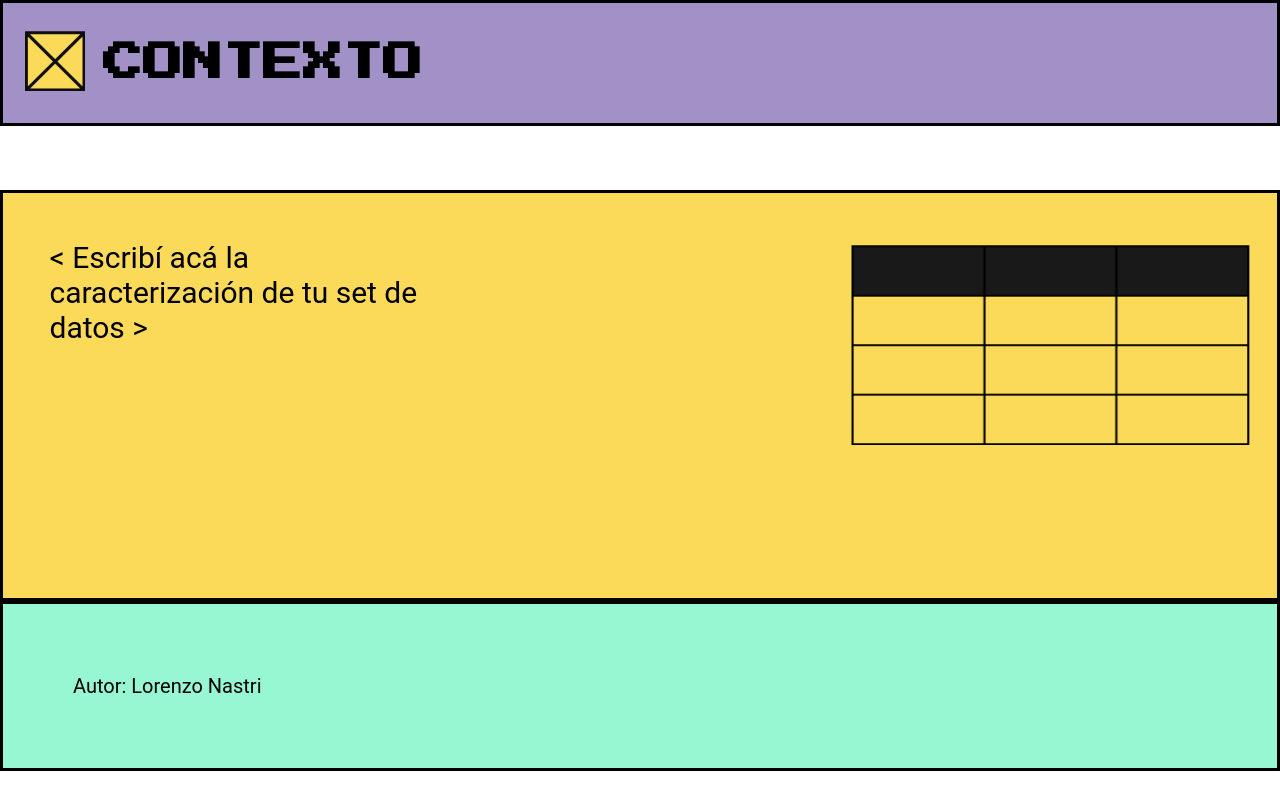
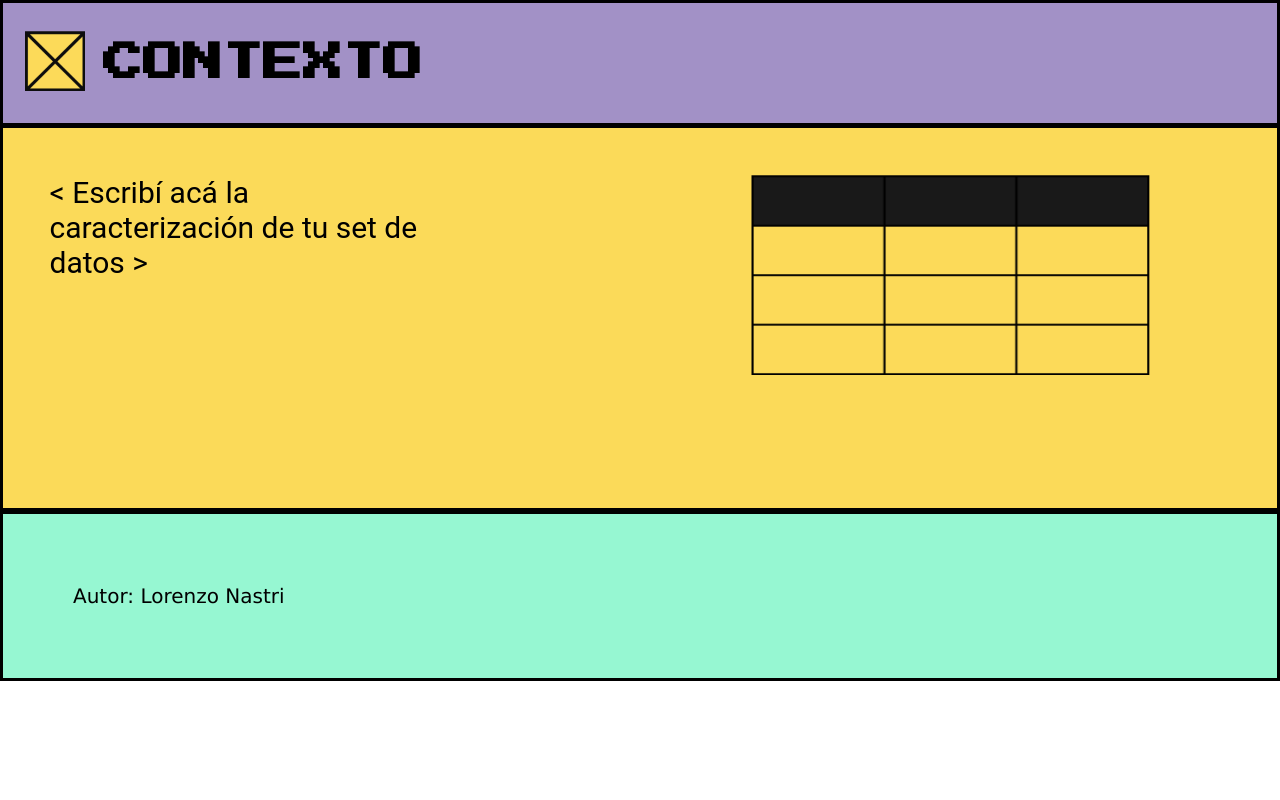
Before and after one commit to lnastri25/FI_UCEMA, a Flask app: page / in a window 1280 px wide. Run offline with Flask 3, Linux system fonts and the light colour scheme.

Commit message:
web y maquetado

```diff
--- a/web/practica_flask/static/css/home.css
+++ b/web/practica_flask/static/css/home.css
@@ -11,7 +11,8 @@
     right: -25px;
     width: 60px;
     height: 60px;
-    bottom: 95px;
+    bottom: 70px;
+    margin-top: -25px;
 }
 
 .arriba h1 {
@@ -32,19 +33,20 @@
     text-align: left;
     padding: 46.5px;
     border: 3px solid black;
+    margin-top: -40px;
 }
 
 .middle img {
     position: relative;
-    right: -800px;
+    right: -700px;
     width: 400px;
     height: 200px;
-    bottom: 100px;
+    bottom: 80px;
 }
 
 .autor {
     background-color: #96F7D2;
-    font-family: 'Roboto', sans-serif;
+    font-family: 'Verdana', sans-serif;
     font-size: 20px;
     text-align: left;
     padding: 70px;
```
